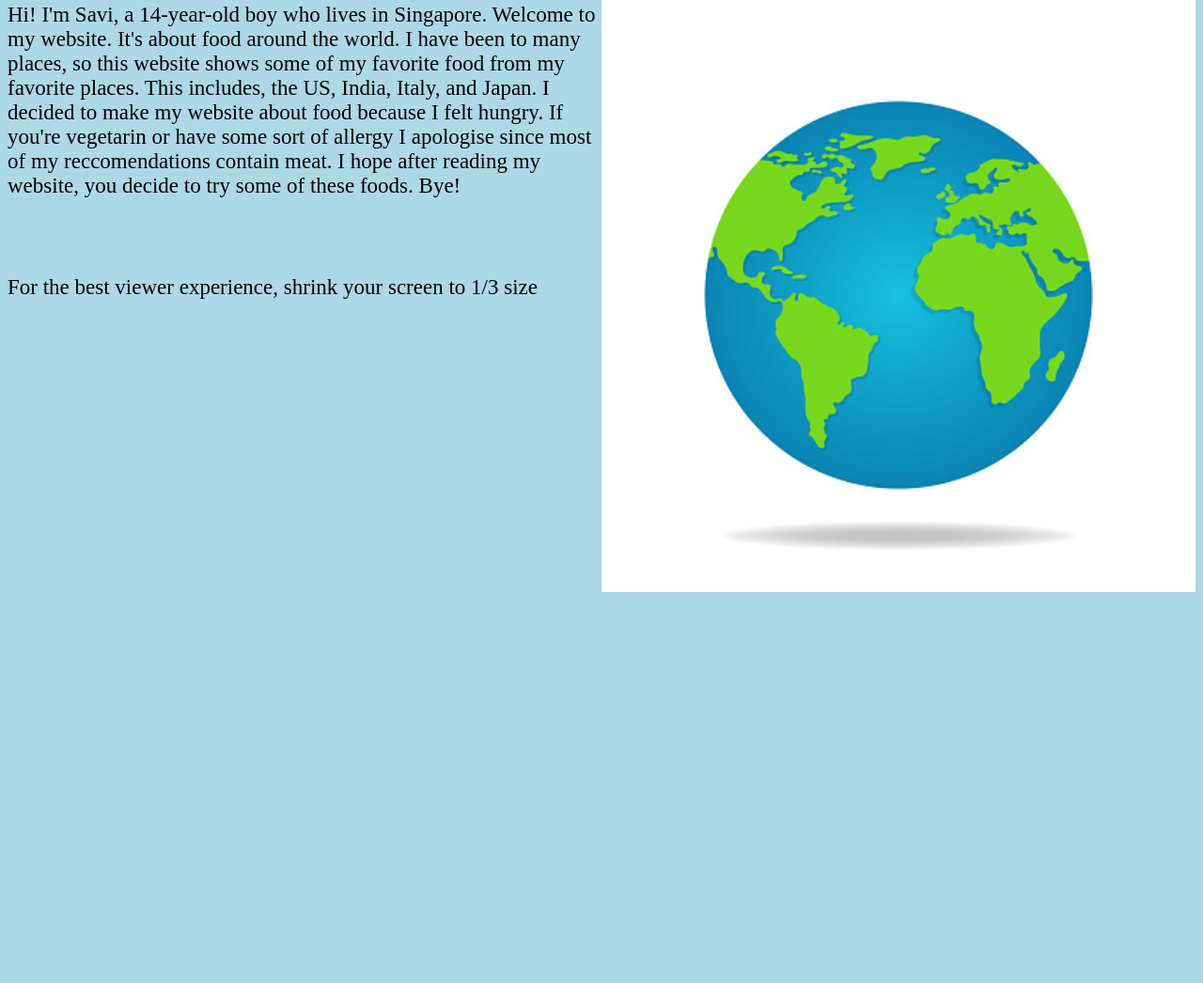
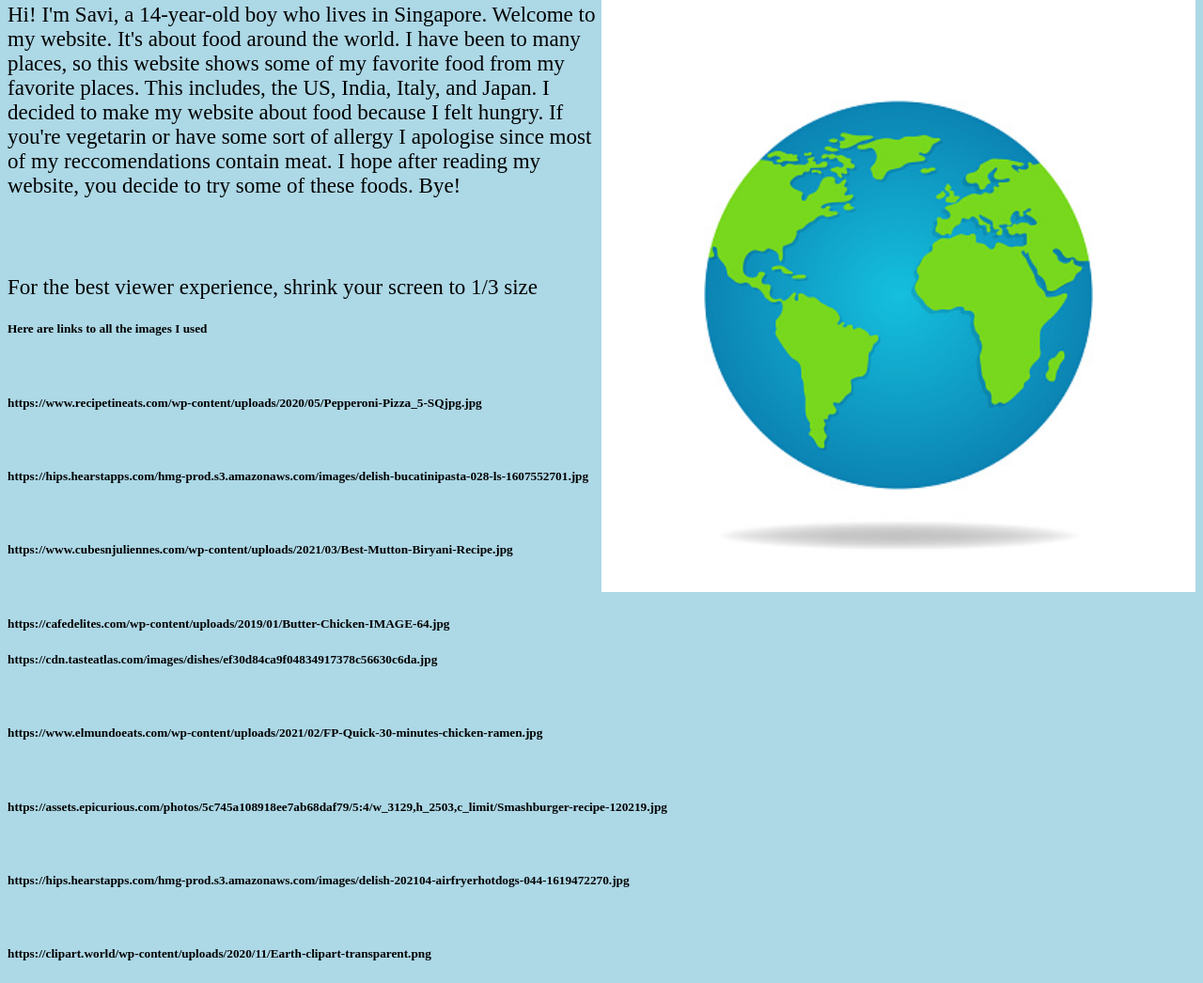
Before and after one commit to Savi-Swarup/Savi-Swarup.github.io, a plain HTML site: page index.html in a window 1280 px wide. Shown: the part 93-1139 px from the top of the page at 94% size. Before the commit the page ends 800 px from the top, so only its background shows below. Drawn offline with Linux system fonts and the light colour scheme.

Commit message:
Update index.html

```diff
--- a/index.html
+++ b/index.html
@@ -23,5 +23,44 @@
 
     <h3 style="font-size:23px;font-weight:1;">For the best viewer experience, shrink your screen to 1/3 size</h3>
 
+    <h5>Here are links to all the images I used</h5>
+
+    <br>
+
+    <h5>https://www.recipetineats.com/wp-content/uploads/2020/05/Pepperoni-Pizza_5-SQjpg.jpg</h5>
+
+    <br>
+
+    <h5>https://hips.hearstapps.com/hmg-prod.s3.amazonaws.com/images/delish-bucatinipasta-028-ls-1607552701.jpg</h5>
+
+
+    <br>
+
+    <h5>https://www.cubesnjuliennes.com/wp-content/uploads/2021/03/Best-Mutton-Biryani-Recipe.jpg</h5>
+
+    <br>
+
+    <h5>https://cafedelites.com/wp-content/uploads/2019/01/Butter-Chicken-IMAGE-64.jpg</h5
+
+     <br>
+
+    <h5>https://cdn.tasteatlas.com/images/dishes/ef30d84ca9f04834917378c56630c6da.jpg</h5>
+
+    <br>
+
+    <h5>https://www.elmundoeats.com/wp-content/uploads/2021/02/FP-Quick-30-minutes-chicken-ramen.jpg</h5>
+
+    <br>
+
+    <h5>https://assets.epicurious.com/photos/5c745a108918ee7ab68daf79/5:4/w_3129,h_2503,c_limit/Smashburger-recipe-120219.jpg</h5>
+
+
+     <br>
+
+    <h5>https://hips.hearstapps.com/hmg-prod.s3.amazonaws.com/images/delish-202104-airfryerhotdogs-044-1619472270.jpg</h5>
+
+     <br>
+
+    <h5>https://clipart.world/wp-content/uploads/2020/11/Earth-clipart-transparent.png</h5>
   </body>
 </html>
```
